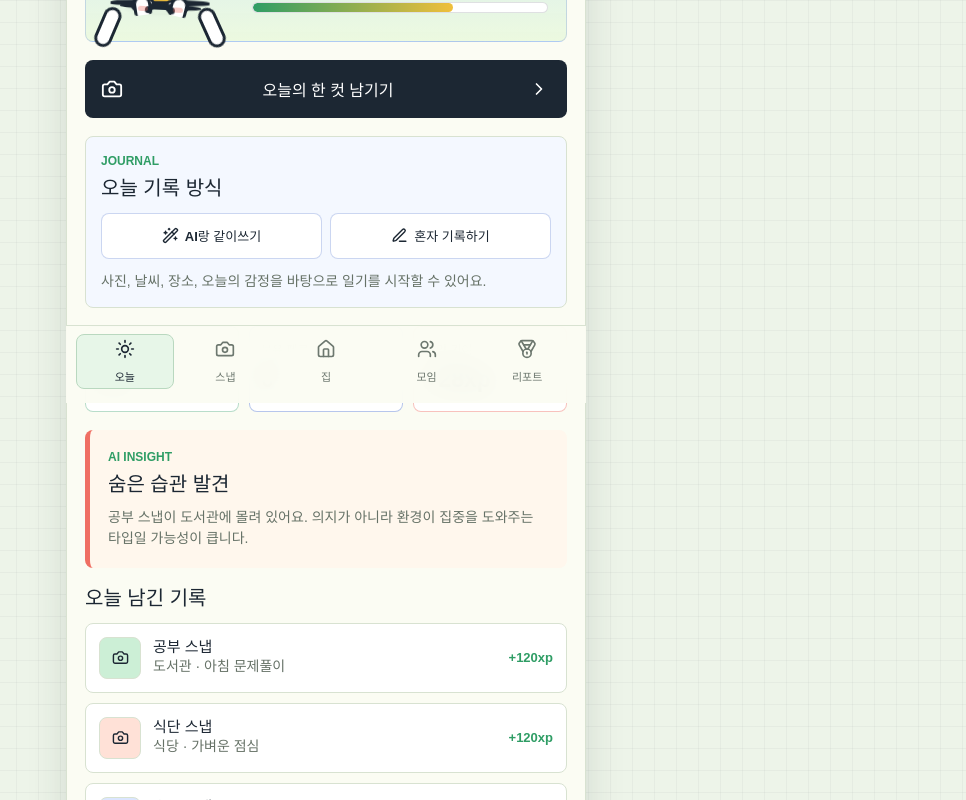
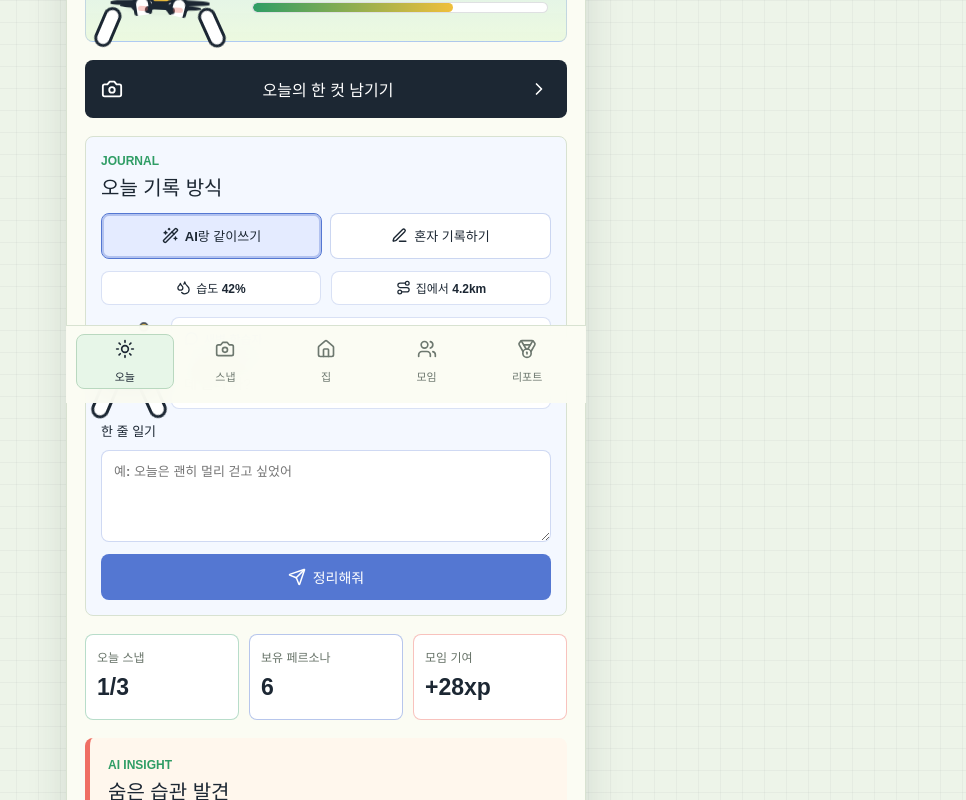
Before and after one commit to sgeniusk/habit, a React (Vite) app: page / in a window 1280 px wide. Shown: the part 397-1197 px from the top of the page, without its empty margins (314-1280 px from the left). Built offline with nearby package versions, Linux system fonts and the light colour scheme; a web font is replaced by a local one.

Commit message:
Add persona one-line journal

```diff
--- /dev/null
+++ b/src/lib/journalEngine.ts
@@ -0,0 +1,101 @@
+export type JournalMode = "ai" | "solo";
+
+export type JournalContext = {
+  condition: "맑음" | "비" | "흐림";
+  temperatureC: number;
+  humidity: number;
+  location: string;
+  distanceFromHomeKm: number;
+};
+
+export type JournalDraft = {
+  originalLine: string;
+  personaLine: string;
+  polishedLine: string;
+  moodTags: string[];
+  mode: JournalMode;
+};
+
+export const todayJournalContext: JournalContext = {
+  condition: "맑음",
+  temperatureC: 18,
+  humidity: 42,
+  location: "서울 성수동",
+  distanceFromHomeKm: 4.2
+};
+
+export function buildJournalOpening(context: JournalContext) {
+  if (context.condition === "비") {
+    return `오늘은 비 온대. 습도도 ${context.humidity}%라 마음도 조금 눅눅할 수 있어.`;
+  }
+
+  if (context.distanceFromHomeKm >= 3) {
+    return `오늘은 맑고 습도 ${context.humidity}%. 집에서 조금 멀리 나왔네. 어디 좋은 데 놀러 가?`;
+  }
+
+  return `오늘은 ${context.temperatureC}도 ${context.condition}. 지금 있는 곳의 분위기를 한 줄만 건네줘.`;
+}
+
+export function buildJournalDraft({
+  text,
+  mode,
+  context
+}: {
+  text: string;
+  mode: JournalMode;
+  context: JournalContext;
+}): JournalDraft {
+  const originalLine = text.trim();
+  const isWalking = /걷|걸|산책|멀리|나왔/.test(originalLine);
+  const isResting = /집|쉬|누워|잠|회복/.test(originalLine);
+  const isRainy = context.condition === "비" || /비|우산|축축|눅눅/.test(originalLine);
+
+  if (mode === "solo") {
+    return {
+      originalLine,
+      personaLine: "내가 손대지 않고 네 말 그대로 옆에 둘게.",
+      polishedLine: originalLine,
+      moodTags: [context.condition, "직접기록"],
+      mode
+    };
+  }
+
+  if (isRainy) {
+    return {
+      originalLine,
+      personaLine: "비 오는 날엔 마음도 천천히 말려야 해. 오늘은 속도를 낮춰도 괜찮아.",
+      polishedLine: "비의 기척 속에서 천천히 마음을 말린 날.",
+      moodTags: [context.condition, "회복", "정리"],
+      mode
+    };
+  }
+
+  if (isWalking) {
+    return {
+      originalLine,
+      personaLine:
+        "집에서 조금 멀리 나왔네. 어디 좋은 데 놀러 가? 돌아오는 길의 느낌도 나한테 말해줘.",
+      polishedLine: "맑은 날씨에 멀리 걸으며 마음의 방향을 다시 잡은 날.",
+      moodTags: [context.condition, "이동", "정리"],
+      mode
+    };
+  }
+
+  if (isResting) {
+    return {
+      originalLine,
+      personaLine: "오늘은 안쪽을 돌보는 날 같아. 조용한 것도 충분히 기록이야.",
+      polishedLine: "집 안의 조용한 리듬으로 나를 다시 돌본 날.",
+      moodTags: [context.condition, "회복", "집"],
+      mode
+    };
+  }
+
+  return {
+    originalLine,
+    personaLine: "그 한 줄, 지금 네 안쪽에서 꽤 오래 머문 말 같아.",
+    polishedLine: "오늘의 작은 감각을 놓치지 않고 나에게 건넨 날.",
+    moodTags: [context.condition, "감각", "기록"],
+    mode
+  };
+}
--- a/src/styles.css
+++ b/src/styles.css
@@ -32,7 +32,8 @@ body {
 }
 
 button,
-input {
+input,
+textarea {
   font: inherit;
 }
 
@@ -611,6 +612,144 @@ p {
   font-size: 13px;
   font-weight: 900;
   cursor: pointer;
+}
+
+.mode-switch button.is-selected {
+  border-color: var(--blue);
+  background: #e4ebff;
+  box-shadow: inset 0 0 0 2px rgba(84, 119, 210, 0.35);
+}
+
+.journal-context-row,
+.journal-dialogue,
+.journal-compose,
+.journal-draft-list {
+  display: grid;
+  gap: 10px;
+}
+
+.journal-context-row {
+  grid-template-columns: repeat(2, minmax(0, 1fr));
+}
+
+.journal-context-row span {
+  display: inline-flex;
+  align-items: center;
+  justify-content: center;
+  gap: 5px;
+  min-height: 34px;
+  border: 1px solid rgba(84, 119, 210, 0.22);
+  border-radius: 8px;
+  background: #ffffff;
+  color: var(--ink);
+  font-size: 12px;
+  font-weight: 900;
+}
+
+.journal-dialogue {
+  grid-template-columns: 58px 1fr;
+  align-items: start;
+  gap: 12px;
+}
+
+.journal-persona .persona-avatar {
+  width: 56px;
+  height: 70px;
+}
+
+.journal-bubble {
+  display: grid;
+  gap: 6px;
+  padding: 12px;
+  border: 1px solid rgba(84, 119, 210, 0.22);
+  border-radius: 8px;
+  background: #ffffff;
+}
+
+.journal-bubble > span {
+  display: inline-flex;
+  align-items: center;
+  gap: 5px;
+  color: var(--blue);
+  font-size: 12px;
+  font-weight: 950;
+}
+
+.journal-compose {
+  color: var(--ink);
+  font-size: 13px;
+  font-weight: 900;
+}
+
+.journal-compose textarea {
+  width: 100%;
+  min-height: 92px;
+  padding: 12px;
+  border: 1px solid rgba(84, 119, 210, 0.28);
+  border-radius: 8px;
+  background: #ffffff;
+  color: var(--ink);
+  line-height: 1.45;
+  resize: vertical;
+  outline: none;
+}
+
+.journal-compose textarea:focus {
+  border-color: var(--blue);
+  box-shadow: 0 0 0 3px rgba(84, 119, 210, 0.16);
+}
+
+.journal-send-button {
+  display: inline-flex;
+  align-items: center;
+  justify-content: center;
+  gap: 7px;
+  min-height: 46px;
+  border: 0;
+  border-radius: 8px;
+  background: var(--blue);
+  color: #ffffff;
+  font-size: 14px;
+  font-weight: 950;
+  cursor: pointer;
+}
+
+.journal-draft-card {
+  display: grid;
+  gap: 10px;
+  padding: 13px;
+  border: 1px solid rgba(84, 119, 210, 0.22);
+  border-radius: 8px;
+  background: #ffffff;
+}
+
+.journal-original {
+  color: var(--ink);
+  font-weight: 850;
+}
+
+.journal-persona-line {
+  padding: 10px;
+  border-left: 4px solid var(--blue);
+  border-radius: 8px;
+  background: #f4f8ff;
+}
+
+.journal-draft-card div:not(.trait-row) {
+  display: grid;
+  gap: 5px;
+}
+
+.journal-draft-card div:not(.trait-row) span {
+  color: var(--leaf);
+  font-size: 12px;
+  font-weight: 950;
+}
+
+.journal-draft-card strong {
+  color: var(--ink);
+  font-size: 15px;
+  line-height: 1.45;
 }
 
 .snap-preview {
--- a/src/views/TodayView.tsx
+++ b/src/views/TodayView.tsx
@@ -1,8 +1,28 @@
-import { Camera, Check, ChevronRight, MapPin, PenLine, Sun, Wand2 } from "lucide-react";
+import { useState } from "react";
+import {
+  Camera,
+  Check,
+  ChevronRight,
+  Droplets,
+  MapPin,
+  MessageCircle,
+  PenLine,
+  Route,
+  Send,
+  Sun,
+  Wand2
+} from "lucide-react";
 import { MetricTile } from "../components/MetricTile";
 import { PersonaAvatar } from "../components/PersonaAvatar";
 import { RecordRow } from "../components/RecordRow";
 import { personaCatalog } from "../data/personaCatalog";
+import {
+  buildJournalDraft,
+  buildJournalOpening,
+  todayJournalContext,
+  type JournalDraft,
+  type JournalMode
+} from "../lib/journalEngine";
 import { findHiddenHabitInsights } from "../lib/personaEngine";
 import type { SnapRecord } from "../types/habit";
 
@@ -18,6 +38,31 @@ export function TodayView({
   onSnap: () => void;
 }) {
   const featuredPersona = personaCatalog[0];
+  const [journalMode, setJournalMode] = useState<JournalMode>("ai");
+  const [journalLine, setJournalLine] = useState("");
+  const [journalDrafts, setJournalDrafts] = useState<JournalDraft[]>([]);
+  const personaOpening =
+    journalMode === "ai"
+      ? buildJournalOpening(todayJournalContext)
+      : "네 문장 그대로 남겨둘게. 오늘의 목소리를 먼저 믿어보자.";
+
+  function saveJournalDraft() {
+    const trimmedLine = journalLine.trim();
+
+    if (!trimmedLine) {
+      return;
+    }
+
+    setJournalDrafts((current) => [
+      buildJournalDraft({
+        text: trimmedLine,
+        mode: journalMode,
+        context: todayJournalContext
+      }),
+      ...current
+    ]);
+    setJournalLine("");
+  }
 
   return (
     <section className="screen today-screen" aria-labelledby="today-title">
@@ -72,16 +117,79 @@ export function TodayView({
           <h2 id="journal-title">오늘 기록 방식</h2>
         </div>
         <div className="mode-switch">
-          <button type="button">
+          <button
+            type="button"
+            className={journalMode === "ai" ? "is-selected" : ""}
+            aria-pressed={journalMode === "ai"}
+            onClick={() => setJournalMode("ai")}
+          >
             <Wand2 size={17} aria-hidden="true" />
             AI랑 같이쓰기
           </button>
-          <button type="button">
+          <button
+            type="button"
+            className={journalMode === "solo" ? "is-selected" : ""}
+            aria-pressed={journalMode === "solo"}
+            onClick={() => setJournalMode("solo")}
+          >
             <PenLine size={17} aria-hidden="true" />
             혼자 기록하기
           </button>
         </div>
-        <p>사진, 날씨, 장소, 오늘의 감정을 바탕으로 일기를 시작할 수 있어요.</p>
+        <div className="journal-context-row" aria-label="오늘 일기 맥락">
+          <span>
+            <Droplets size={15} aria-hidden="true" />
+            습도 {todayJournalContext.humidity}%
+          </span>
+          <span>
+            <Route size={15} aria-hidden="true" />
+            집에서 {todayJournalContext.distanceFromHomeKm}km
+          </span>
+        </div>
+        <div className="journal-dialogue">
+          <div className="journal-persona">
+            <PersonaAvatar tone={featuredPersona.tone} accessory="study" />
+          </div>
+          <div className="journal-bubble">
+            <span>
+              <MessageCircle size={15} aria-hidden="true" />
+              {featuredPersona.name}
+            </span>
+            <p>{personaOpening}</p>
+          </div>
+        </div>
+        <label className="journal-compose">
+          <span>한 줄 일기</span>
+          <textarea
+            value={journalLine}
+            onChange={(event) => setJournalLine(event.target.value)}
+            placeholder="예: 오늘은 괜히 멀리 걷고 싶었어"
+            rows={3}
+          />
+        </label>
+        <button type="button" className="journal-send-button" onClick={saveJournalDraft}>
+          <Send size={18} aria-hidden="true" />
+          <span>정리해줘</span>
+        </button>
+        {journalDrafts.length > 0 ? (
+          <div className="journal-draft-list">
+            {journalDrafts.map((draft) => (
+              <article className="journal-draft-card" key={`${draft.originalLine}-${draft.mode}`}>
+                <p className="journal-original">{draft.originalLine}</p>
+                <p className="journal-persona-line">{draft.personaLine}</p>
+                <div>
+                  <span>정리된 한 줄</span>
+                  <strong>{draft.polishedLine}</strong>
+                </div>
+                <div className="trait-row">
+                  {draft.moodTags.map((tag) => (
+                    <span key={tag}>{tag}</span>
+                  ))}
+                </div>
+              </article>
+            ))}
+          </div>
+        ) : null}
       </section>
 
       <div className="daily-grid">
```
Also changed, not shown: 4 other files (tests, documents, lock files or other folders).
